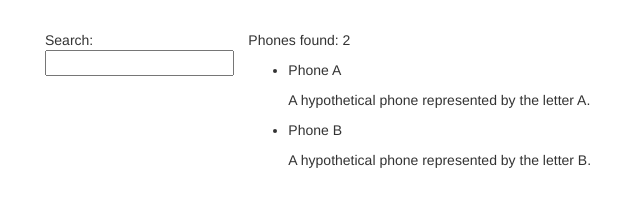
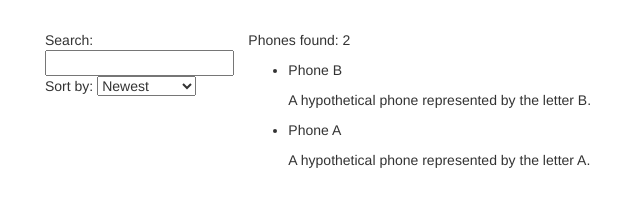
Before and after one commit to guiprav/my-angle, a website: page app/index.html in a window 1280 px wide. Shown: the whole page, without its empty margins (0-640 px from the left). Drawn offline with nearby package versions, Linux system fonts and the light colour scheme.

Commit message:
Implement step 4: Order-by filtering.

```diff
--- a/app/index.html
+++ b/app/index.html
@@ -7,20 +7,36 @@
 <script src="js/controllers.js"></script>
 <body ng-app="myAngle">
 	<div class="container-fluid">
+		<div ng-controller="PhoneListCtl">
 			<div class="row">
 				<div class="col-md-2">
+					<div>
 						Search: <input ng-model="query">
 					</div>
+					<div>
+						Sort by:
+						<select ng-model="order">
+							<option value="name">
+								Alphabetical
+							</option>
+							<option value="age">
+								Newest
+							</option>
+							<option value="-age">
+								Oldest
+							</option>
+						</select>
+					</div>
+				</div>
 				<div class="col-md-10">
-				<div ng-controller="PhoneListCtl">
 						<p>
-						Phones found: {{ (phones | filter: query).length }}
+							Phones found: {{ (phones |filter: query).length }}
 							<span ng-if="query">
 								(matching <b>{{query}}</b>)
 							</span>
 						</p>
 						<ul>
-						<li ng-repeat="phone in phones | filter: query">
+							<li ng-repeat="phone in phones |filter:query |orderBy:order">
 								<p>
 									{{phone.name}}
 								</p>
@@ -33,4 +49,5 @@
 				</div>
 			</div>
 		</div>
+	</div>
 </body>
--- a/app/js/controllers.js
+++ b/app/js/controllers.js
@@ -6,11 +6,14 @@ myAngle.controller (
 			{
 				name: 'Phone A'
 				, description: 'A hypothetical phone represented by the letter A.'
+				, age: 2
 			}
 			, {
 				name: 'Phone B'
 				, description: 'A hypothetical phone represented by the letter B.'
+				, age: 1
 			}
 		];
+		$scope.order = 'age';
 	}
 );
```
Lines whose indentation alone changed are shown as unchanged.
